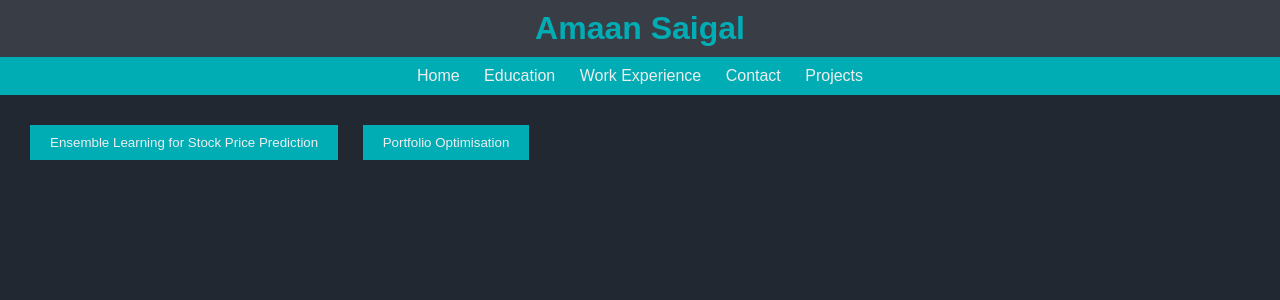
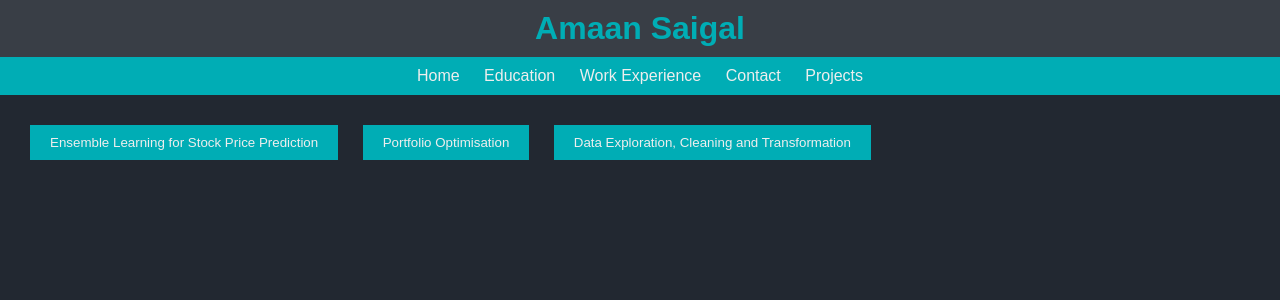
Before and after one commit to amaansaigal/amaansaigal.github.io, a Jekyll site: the page built from Projects.md, in a window 1280 px wide. Shown: the top 300 px of the page. Built offline with Jekyll 4.4.1, drawn with Linux system fonts in a browser that asks for light colours.

Commit message:
Update Projects.md

```diff
--- a/Projects.md
+++ b/Projects.md
@@ -6,6 +6,7 @@ title: Projects
 <div id="education-container">
     <button class="edu-btn" onclick="toggleEducation('proj1')">Ensemble Learning for Stock Price Prediction</button>
     <button class="edu-btn" onclick="toggleEducation('proj2')">Portfolio Optimisation</button>
+    <button class="edu-btn" onclick="toggleEducation('proj3')">Data Exploration, Cleaning and Transformation</button>
 
     <div id="proj1" class="edu-content" style="display:none;">
         <h3>About the Project</h3>
@@ -19,4 +20,16 @@ title: Projects
         <p>This <a href="https://github.com/amaansaigal/Portfolio-Optimization-Analysis">repository</a> contains a Jupyter Notebook and associated data files for a portfolio optimization analysis project. The project applies quantitative techniques to determine the optimal asset allocation that maximizes returns for a given level of risk. The analysis involves simulating numerous portfolio combinations of various stocks or mutual funds to create a risk-return plot, identifying the portfolio with the minimum volatility, and the portfolio with the maximum Sharpe Ratio, indicating the optimal risk-adjusted return.
         </p>
     </div>
+
+    <div id="proj3" class="edu-content" style="display:none;">
+        <h3>Exploration to Visualization</h3>
+        <p>I specialize in transforming complex datasets into clear insights. Leveraging pandas and numpy, I refine and analyze data, ensuring it's clean and structured. With matplotlib, and its counterparts like seaborn and plotly, I craft visual narratives that make data interpretation intuitive. This section encapsulates my journey through data cleaning, manipulation, and the art of visualization, showcasing my ability to turn raw data into actionable intelligence.
+        </p>
+        <p>
+            <ul>
+                <li>Data Exploration Pandas College Major <a href="">(link)</a></li>
+                <li>Spotify Data Exploration <a href="">(link)</a></li>
+            </ul>
+        </p>
+    </div>
 </div>
```
